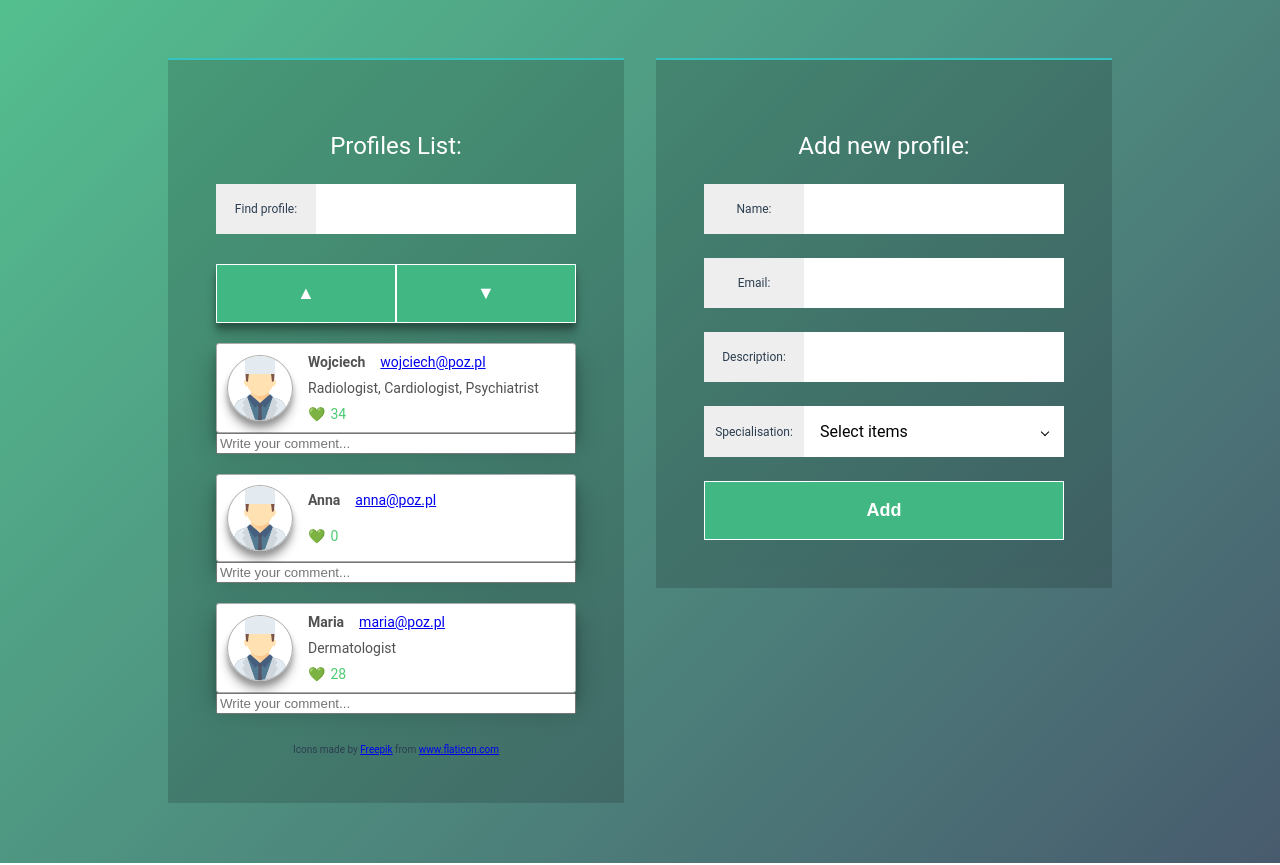
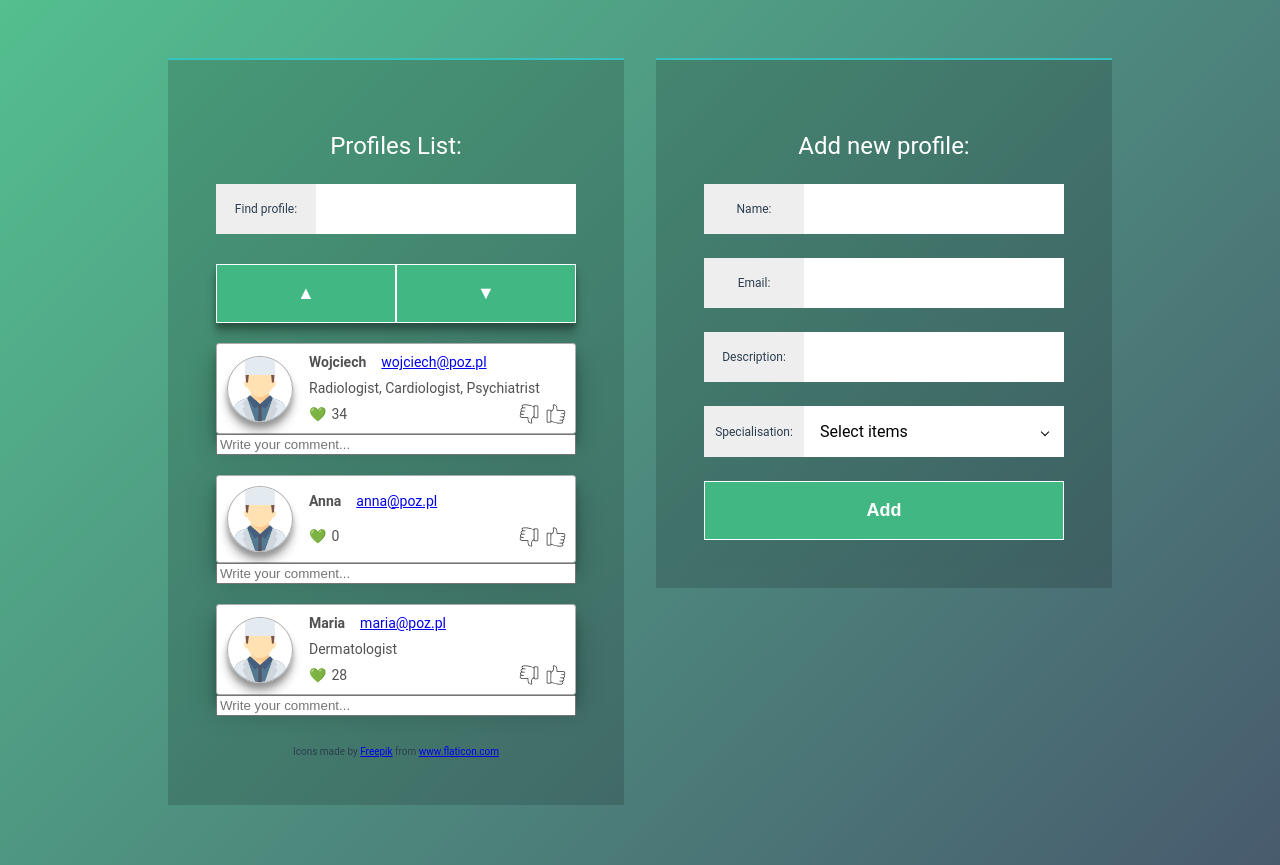
Before and after one commit to hamedniroumand/doctor-list, a Vue app: page / in a window 1280 px wide. Built offline with nearby package versions, Linux system fonts and the light colour scheme.

Commit message:
feat: add like and dislike buttons to profile card

```diff
--- a/public/css/styles.css
+++ b/public/css/styles.css
@@ -25,11 +25,14 @@ input:focus-within {
 .justify-between {
   justify-content: space-between;
 }
-.gap-1 {
-  gap: 0.25rem;
+.gap-2 {
+  gap: .5rem;
 }
 .text-center {
   text-align: center;
+}
+.rotate-180 {
+  transform: rotate(180deg);
 }
 
 #app {
@@ -144,3 +147,12 @@ button {
   margin-top: 30px;
   font-size: 10px;
 }
+
+.like-btn {
+  background: transparent;
+    border: none;
+    cursor: pointer;
+  width: 1.2rem;
+  height: 1.2rem;
+  padding: 0;
+}
--- a/src/components/ProfileCard.vue
+++ b/src/components/ProfileCard.vue
@@ -11,9 +11,19 @@
           <div class="description">{{profile.description}}</div>
           <div class="description">{{ selectedSpecializationsName | arrayToStringWithComma}}</div>
         </div>
-        <div class="likes">
-          <span class="likes-icon">💚</span>
-          <span class="likes-value">{{profile.likes}}</span>
+        <div class="flex items-center justify-between">
+          <div class="likes">
+            <span class="likes-icon">💚</span>
+            <span class="likes-value">{{ profile.likes }}</span>
+          </div>
+          <div class="flex items-center gap-2">
+            <button class="like-btn">
+              <DislikeIcon size="20" />
+            </button>
+            <button class="like-btn">
+              <LikeIcon size="20" />
+            </button>
+          </div>
         </div>
       </div>
     </div>
@@ -30,13 +40,17 @@
 
 <script>
 import DoctorIcon from "./icons/DoctorIcon";
+import LikeIcon from "./icons/LikeIcon.vue";
+import DislikeIcon from "./icons/DislikeIcon.vue";
 
 export default {
   name: "ProfileCard",
 
   components: {
-    DoctorIcon
-  },
+    DoctorIcon,
+    LikeIcon,
+    DislikeIcon
+},
 
   props: {
     profile: {
@@ -69,6 +83,7 @@ export default {
   color: rgb(82, 82, 82);
   background-color: #fff;
   box-shadow: 0 14px 28px rgba(0, 0, 0, 0.25), 0 10px 10px rgba(0, 0, 0, 0.22);
+  gap: 1rem;
 }
 
 .avatar {
@@ -81,16 +96,14 @@ export default {
 }
 
 .data {
-  display: flex;
-  flex-direction: column;
-  align-items: flex-start;
+  flex: 1;
 }
 
 .profile-content {
   display: flex;
   flex-direction: column;
   text-align: left;
-  margin-left: 15px;
+  margin-bottom: 0.5rem;
 }
 
 .email {
@@ -99,12 +112,6 @@ export default {
 
 .description {
   margin-top: 5px;
-}
-
-.likes {
-  color: rgb(76, 202, 114);
-  margin-top: 10px;
-  margin-left: 15px;
 }
 
 .likes-value {
```
